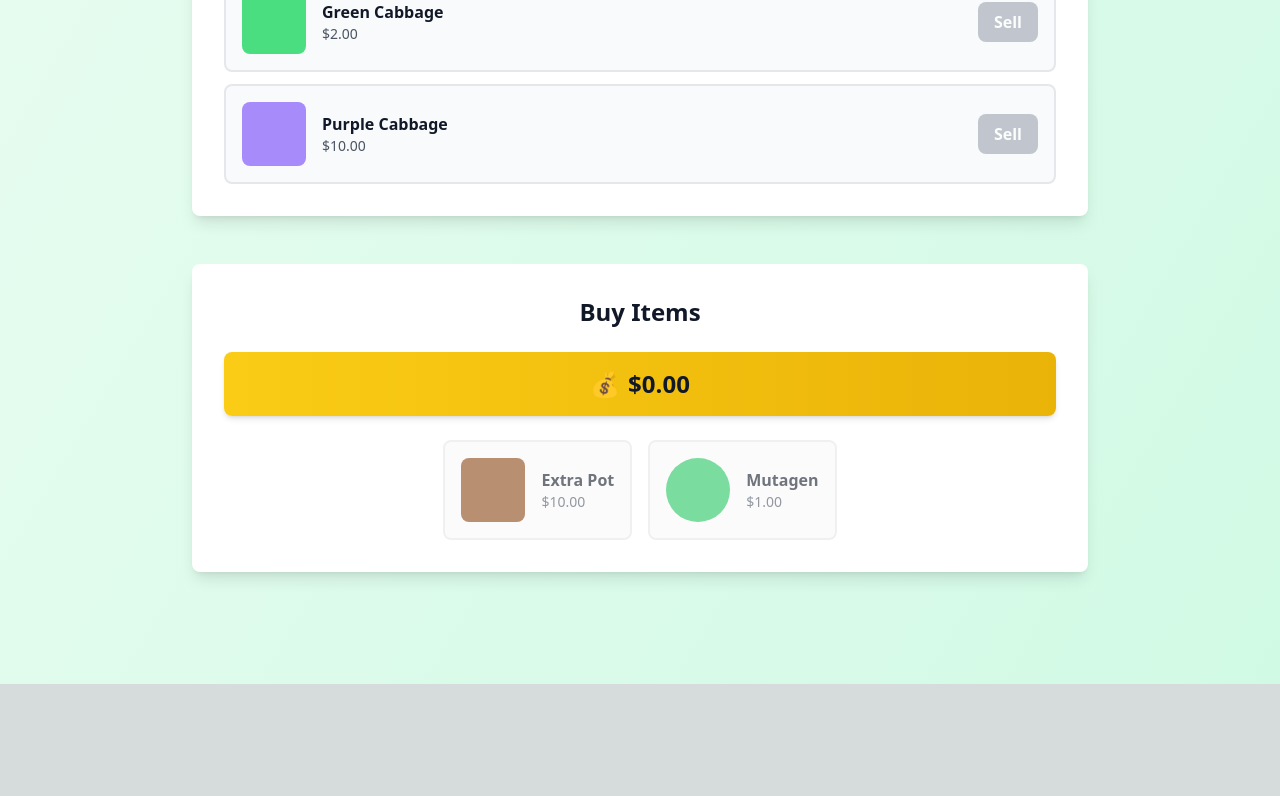
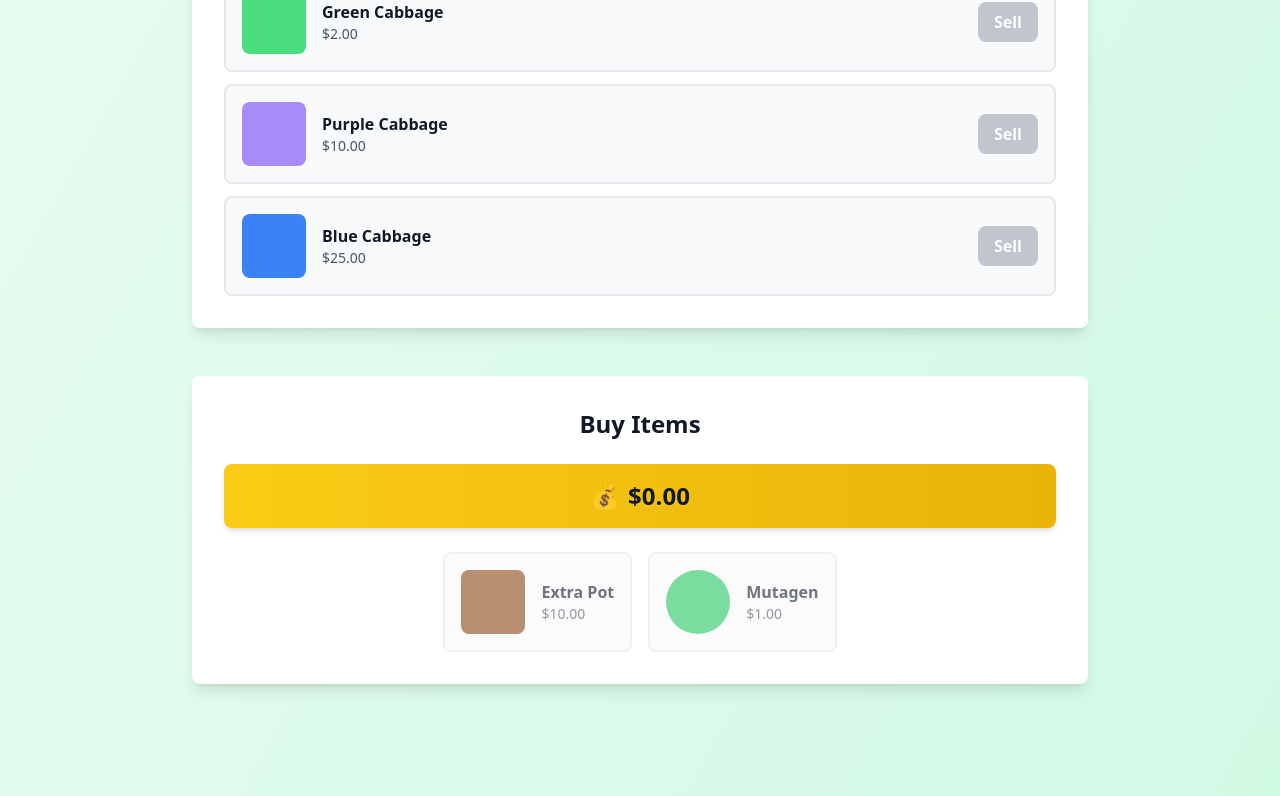
Before and after one commit to BeksOmega/plant-breeding, a Next.js app: page / in a window 1280 px wide. Shown: the part 1448-2244 px from the top of the page. Before the commit the page ends 2132 px from the top, so only its background shows below. Built offline with nearby package versions, Linux system fonts and the light colour scheme.

Commit message:
feat: add basic support for blue cabbage

```diff
--- a/app/page.tsx
+++ b/app/page.tsx
@@ -56,10 +56,13 @@ export default function Home() {
     {
       id: "s1",
       genetics: [
-        { chromosome1: [false, false], chromosome2: [false, false] }, // RR, SS
+        {
+          chromosome1: [false, false, false],
+          chromosome2: [false, false, false],
+        }, // RR, SS, BB
         // For testing purposes, you can uncomment this to use the rr, ss genotype
-        // { chromosome1: [true, true], chromosome2: [true, true] }, // rr, ss
-        { chromosome1: [false, true], chromosome2: [true, true] }, // Rr, ss
+        // { chromosome1: [true, true, true], chromosome2: [true, true, true] }, // rr, ss, bb
+        { chromosome1: [false, true, false], chromosome2: [true, true, false] }, // Rr, ss, BB
       ],
     },
   ]);
@@ -496,15 +499,28 @@ export default function Home() {
       .filter(Boolean) as Array<{ pot: PotData; plant: CabbageData }>;
   }, [selectedPotIds, pots, cabbages, fullyGrownCabbageIds]);
 
-  // Check if selected plant is purple (both chromosomes are true)
+  // Check if selected plant is blue (both purple and blue are homozygous recessive)
+  const hasBlueSelected = useMemo(() => {
+    return selectedPlants.some(
+      ({ plant }) =>
+        plant.genetics.chromosome1[0] &&
+        plant.genetics.chromosome2[0] &&
+        plant.genetics.chromosome1[2] &&
+        plant.genetics.chromosome2[2]
+    );
+  }, [selectedPlants]);
+
+  // Check if selected plant is purple (both purple chromosomes are true, but not blue)
   const hasPurpleSelected = useMemo(() => {
     return selectedPlants.some(
       ({ plant }) =>
-        plant.genetics.chromosome1[0] && plant.genetics.chromosome2[0]
+        plant.genetics.chromosome1[0] &&
+        plant.genetics.chromosome2[0] &&
+        !(plant.genetics.chromosome1[2] && plant.genetics.chromosome2[2])
     );
   }, [selectedPlants]);
 
-  // Check if selected plant is green (at least one chromosome is false)
+  // Check if selected plant is green (at least one purple chromosome is false)
   const hasGreenSelected = useMemo(() => {
     return selectedPlants.some(
       ({ plant }) =>
@@ -520,7 +536,76 @@ export default function Home() {
     const plantsToSell = selectedPlants.filter(({ plant }) => {
       const isPlantPurple =
         plant.genetics.chromosome1[0] && plant.genetics.chromosome2[0];
-      return isPlantPurple === isPurple;
+      const isPlantBlue =
+        plant.genetics.chromosome1[2] && plant.genetics.chromosome2[2];
+
+      if (isPurple) {
+        // For purple, exclude blue cabbages (purple but not blue)
+        return isPlantPurple && !isPlantBlue;
+      } else {
+        // For green, just check if not purple
+        return !isPlantPurple;
+      }
+    });
+
+    if (plantsToSell.length === 0) return;
+
+    // Calculate money earned using the price from catalogItems
+    const totalEarned = plantsToSell.length * price;
+    setMoney((prev) => prev + totalEarned);
+
+    // Get all plant IDs to remove
+    const plantIdsToRemove = plantsToSell
+      .map(({ pot }) => pot.plantId!)
+      .filter(Boolean);
+
+    // Get pot IDs that had plants removed
+    const potIdsToClearGlow = pots
+      .filter((p) => plantIdsToRemove.includes(p.plantId || ""))
+      .map((p) => p.id);
+
+    // Remove plants from pots
+    setPots((prev) =>
+      prev.map((p) =>
+        plantIdsToRemove.includes(p.plantId || "")
+          ? { ...p, plantId: undefined }
+          : p
+      )
+    );
+
+    // Remove mutagen glow from pots that had plants sold
+    setPotsWithMutagenGlow((prev) => {
+      const updated = new Set(prev);
+      potIdsToClearGlow.forEach((id) => updated.delete(id));
+      return updated;
+    });
+
+    // Remove plants from cabbages list
+    setCabbages((prev) => prev.filter((c) => !plantIdsToRemove.includes(c.id)));
+
+    // Remove from fully grown set
+    setFullyGrownCabbageIds((prev) => {
+      const updated = new Set(prev);
+      plantIdsToRemove.forEach((id) => updated.delete(id));
+      return updated;
+    });
+
+    // Clear selection
+    setSelectedPotIds([]);
+  };
+
+  // Handler to sell blue plants specifically
+  const handleSellBlue = (price: number) => {
+    if (selectedPlants.length === 0) return;
+
+    // Filter plants that are blue (both purple and blue homozygous recessive)
+    const plantsToSell = selectedPlants.filter(({ plant }) => {
+      return (
+        plant.genetics.chromosome1[0] &&
+        plant.genetics.chromosome2[0] &&
+        plant.genetics.chromosome1[2] &&
+        plant.genetics.chromosome2[2]
+      );
     });
 
     if (plantsToSell.length === 0) return;
@@ -586,6 +671,14 @@ export default function Home() {
       price: 10,
       canSell: hasPurpleSelected,
       onSell: () => handleSellByType(true, 10),
+    },
+    {
+      id: "blue-cabbage",
+      color: "#3b82f6", // Blue color
+      label: "Blue Cabbage",
+      price: 25,
+      canSell: hasBlueSelected,
+      onSell: () => handleSellBlue(25),
     },
   ];
 
--- a/app/types/genetics.ts
+++ b/app/types/genetics.ts
@@ -4,31 +4,42 @@
 // false = dominant chromosome
 // chromosome1[0] and chromosome2[0]: color trait (purple/green)
 // chromosome1[1] and chromosome2[1]: growing speed trait (slow/fast)
+// chromosome1[2] and chromosome2[2]: blue trait (blue/non-blue)
 
 export interface PlantGenetics {
-  chromosome1: [boolean, boolean]; // First chromosome: [color, speed]
-  chromosome2: [boolean, boolean]; // Second chromosome: [color, speed]
+  chromosome1: [boolean, boolean, boolean]; // First chromosome: [color, speed, blue]
+  chromosome2: [boolean, boolean, boolean]; // Second chromosome: [color, speed, blue]
 }
 
 // Determine phenotype color based on genotype
-// Purple (recessive) only shows if both chromosomes are true (homozygous recessive)
-// Green (dominant) shows if at least one chromosome is false (has dominant chromosome)
+// Blue (recessive) only shows if both blue alleles are true AND both purple alleles are true
+// Purple (recessive) only shows if both purple chromosomes are true (homozygous recessive) but blue is not
+// Green (dominant) shows if at least one purple chromosome is false (has dominant chromosome)
 export function getPhenotypeColor(genetics: PlantGenetics): string {
+  const isPurple = genetics.chromosome1[0] && genetics.chromosome2[0];
+  const isBlue = genetics.chromosome1[2] && genetics.chromosome2[2];
+
+  // Blue only shows if both blue and purple are homozygous recessive
+  if (isPurple && isBlue) {
+    return "#3b82f6"; // Blue color
+  }
   // If both are true (homozygous recessive), show purple
-  if (genetics.chromosome1[0] && genetics.chromosome2[0]) {
+  if (isPurple) {
     return "#a78bfa"; // Purple color
   }
   // Otherwise, show green (dominant trait)
   return "#4ade80"; // Green color
 }
 
-// Get genotype string representation (e.g., "RR, SS" for color and speed)
+// Get genotype string representation (e.g., "RR, SS, BB" for color, speed, and blue)
 export function getGenotype(genetics: PlantGenetics): string {
   const colorChar1 = genetics.chromosome1[0] ? "r" : "R";
   const colorChar2 = genetics.chromosome2[0] ? "r" : "R";
   const speedChar1 = genetics.chromosome1[1] ? "s" : "S";
   const speedChar2 = genetics.chromosome2[1] ? "s" : "S";
-  return `${colorChar1}${colorChar2}, ${speedChar1}${speedChar2}`;
+  const blueChar1 = genetics.chromosome1[2] ? "b" : "B";
+  const blueChar2 = genetics.chromosome2[2] ? "b" : "B";
+  return `${colorChar1}${colorChar2}, ${speedChar1}${speedChar2}, ${blueChar1}${blueChar2}`;
 }
 
 // Get growing speed in milliseconds based on speed trait
@@ -82,7 +93,7 @@ export function mutate(genetics: PlantGenetics): PlantGenetics {
 
   // Randomly select which chromosome and which trait to flip
   const chromosomeIndex = Math.random() < 0.5 ? 0 : 1;
-  const traitIndex = Math.random() < 0.5 ? 0 : 1;
+  const traitIndex = Math.floor(Math.random() * 3); // 0, 1, or 2 (color, speed, blue)
 
   // Flip the selected boolean
   if (chromosomeIndex === 0) {
@@ -94,10 +105,17 @@ export function mutate(genetics: PlantGenetics): PlantGenetics {
   return mutated;
 }
 
-// Get readable color description (Green or Purple)
+// Get readable color description (Green, Purple, or Blue)
 export function getColorDescription(genetics: PlantGenetics): string {
+  const isPurple = genetics.chromosome1[0] && genetics.chromosome2[0];
+  const isBlue = genetics.chromosome1[2] && genetics.chromosome2[2];
+
+  // Blue only shows if both blue and purple are homozygous recessive
+  if (isPurple && isBlue) {
+    return "Blue";
+  }
   // If both are true (homozygous recessive), it's purple
-  if (genetics.chromosome1[0] && genetics.chromosome2[0]) {
+  if (isPurple) {
     return "Purple";
   }
   // Otherwise, it's green (dominant trait)
```
